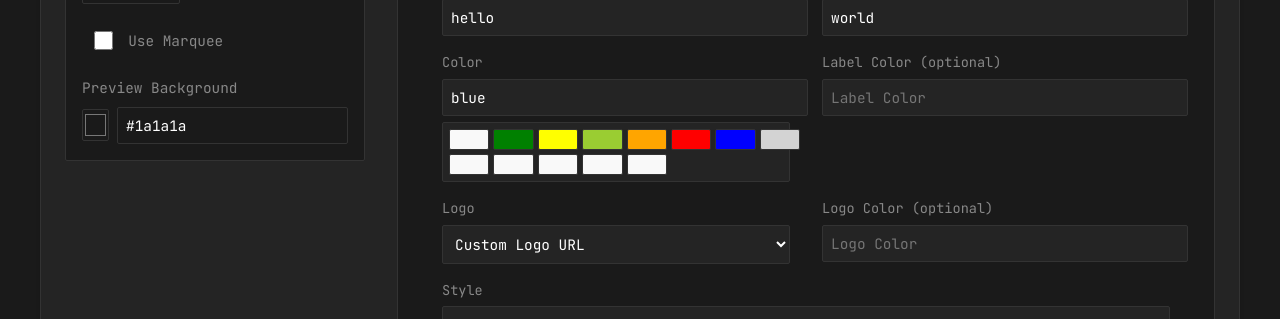
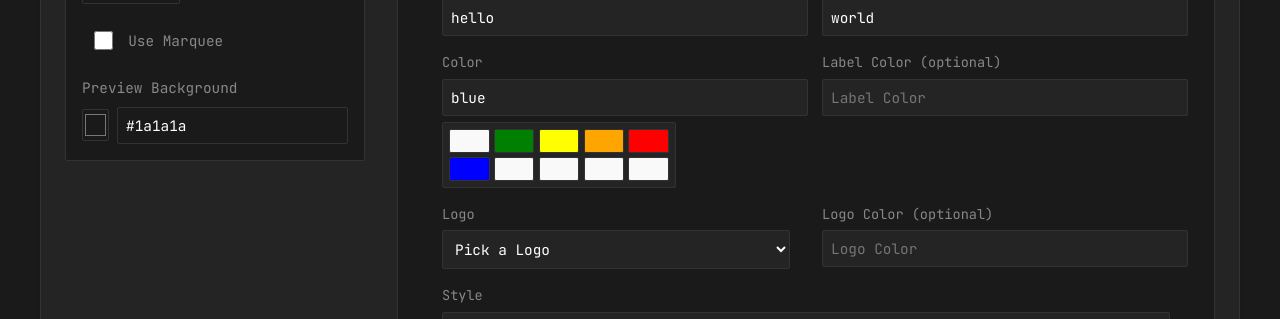
Before and after one commit to DrBiznes/Zaamurets, a React (Vite) app: page / in a window 1280 px wide. Shown: the part 1240-1559 px from the top of the page. Built offline with nearby package versions, Linux system fonts and the light colour scheme.

Commit message:
fix train maker

```diff
--- a/src/App.tsx
+++ b/src/App.tsx
@@ -94,7 +94,7 @@ const App: React.FC = () => {
                 </TrainCar>
                 <TrainCar>
                   <a href="https://jamino.me">
-                    <img src="https://img.shields.io/badge/Website-jamino.me-4CAF50?style=flat&logo=googlechrome&logoColor=white" alt="Website" />
+                    <img src="https://img.shields.io/badge/Website-jamino.me-lightgrey?style=social&logo=googlechrome&logoColor=black" alt="Website" />
                   </a>
                 </TrainCar>
               </Train>
--- a/src/components/TrainCreator.css
+++ b/src/components/TrainCreator.css
@@ -340,21 +340,24 @@
 
 .color-presets {
   display: grid;
-  grid-template-columns: repeat(8, 1fr);
+  grid-template-columns: repeat(5, 1fr);
   gap: 0.25rem;
   padding: 0.375rem;
   background: var(--bg-secondary);
   border: 1px solid var(--border-color);
   border-radius: var(--radius);
+  width: 100%;
+  max-width: 220px;
 }
 
 .color-preset {
-  width: 20px;
-  height: 20px;
+  width: 24px;
+  height: 24px;
   border: 1px solid var(--border-color);
   border-radius: var(--radius);
   cursor: pointer;
   transition: var(--transition);
+  margin: 0 auto;
 }
 
 .color-preset:hover {
--- a/src/components/TrainCreator.tsx
+++ b/src/components/TrainCreator.tsx
@@ -6,7 +6,7 @@ import './TrainCreator.css';
 
 interface TrainCarConfig {
   id: string;
-  type: 'badge' | 'text';
+  type: 'badge' | 'text' | 'image';
   content: string;
   href?: string;
   badgeConfig?: {
@@ -133,6 +133,13 @@ const TrainCreator: React.FC = () => {
         </TrainCar>
       );
     }
+    if (car.type === 'image') {
+      return (
+        <TrainCar key={car.id} href={car.href}>
+          <img src={car.content} alt="Custom badge or image" />
+        </TrainCar>
+      );
+    }
     return (
       <TrainCar key={car.id} href={car.href}>
         <span>{car.content}</span>
@@ -200,16 +207,13 @@ const TrainCreator: React.FC = () => {
     'brightgreen',
     'green',
     'yellow',
-    'yellowgreen',
     'orange',
     'red',
     'blue',
-    'lightgrey',
     'success',
     'important',
     'critical',
-    'informational',
-    'inactive'
+    'informational'
   ];
 
   const commonLogos = [
@@ -377,10 +381,11 @@ const TrainCreator: React.FC = () => {
                   <div className="car-header">
                     <select
                       value={car.type}
-                      onChange={e => updateCar(car.id, { type: e.target.value as 'badge' | 'text' })}
+                      onChange={e => updateCar(car.id, { type: e.target.value as 'badge' | 'text' | 'image' })}
                     >
                       <option value="badge">Badge</option>
                       <option value="text">Text</option>
+                      <option value="image">Image Link</option>
                     </select>
                     <button
                       onClick={() => removeCar(car.id)}
@@ -391,7 +396,20 @@ const TrainCreator: React.FC = () => {
                     </button>
                   </div>
 
-                  {car.type === 'badge' ? (
+                  {car.type === 'image' ? (
+                    <div className="badge-config">
+                      <div className="badge-input-group">
+                        <label>Image URL</label>
+                        <input
+                          type="text"
+                          className="badge-input-long"
+                          placeholder="Enter shields.io or image URL"
+                          value={car.content}
+                          onChange={e => updateCar(car.id, { content: e.target.value })}
+                        />
+                      </div>
+                    </div>
+                  ) : car.type === 'badge' ? (
                     <div className="badge-config">
                       <div className="badge-row">
                         <div className="badge-input-group">
@@ -460,7 +478,7 @@ const TrainCreator: React.FC = () => {
                             value={car.badgeConfig?.logo || ''}
                             onChange={e => updateBadgeConfig(car.id, { logo: e.target.value })}
                           >
-                            <option value="">Custom Logo URL</option>
+                            <option value="">Pick a Logo</option>
                             {commonLogos.map(logo => (
                               <option key={logo} value={logo}>{logo}</option>
                             ))}
```
